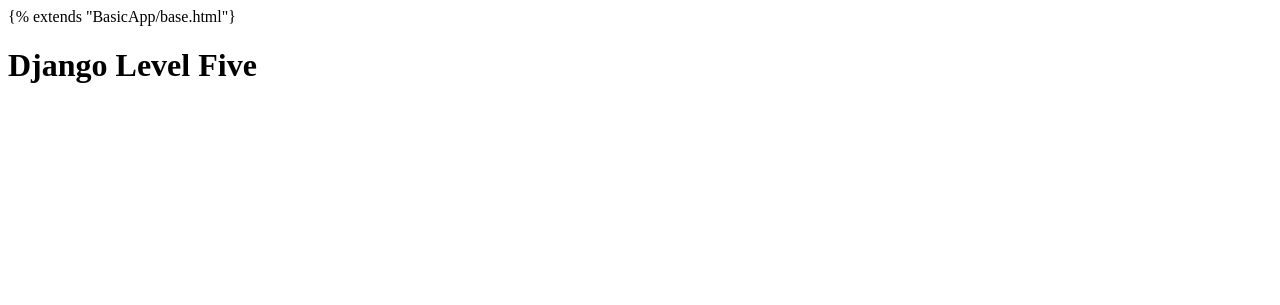
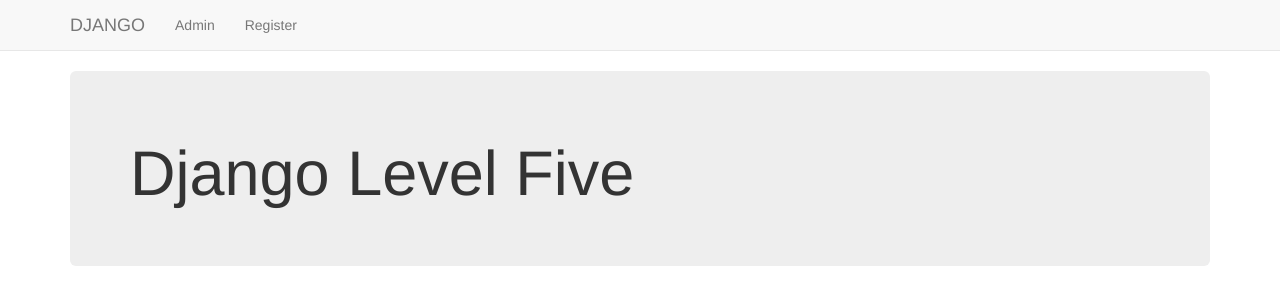
Before and after one commit to KaptejnSzyma/DjangoUserAuth, a Django app: page / in a window 1280 px wide. Shown: the top 305 px of the page. Run offline with Django 3.2, Linux system fonts and the light colour scheme; some libraries are stand-ins or nearby versions.

Commit message:
fixed some issues

```diff
--- a/BasicApp/forms.py
+++ b/BasicApp/forms.py
@@ -1,6 +1,6 @@
 from django import forms
 from django.contrib.auth.models import User
-from basic_app.models import UserProfileInfo
+from BasicApp.models import UserProfileInfo
 
 
 class UserForm(forms.ModelForm):
--- a/templates/BasicApp/index.html
+++ b/templates/BasicApp/index.html
@@ -1,4 +1,4 @@
-{% extends "BasicApp/base.html"}
+{% extends "BasicApp/base.html" %}
 {% block body_block %}
 
 <div class="jumbotron">
--- a/templates/BasicApp/registration.html
+++ b/templates/BasicApp/registration.html
@@ -1,4 +1,4 @@
-{% extends "BasicApp/base.html"}
+{% extends "BasicApp/base.html" %}
 {% load staticfiles %}
 
 {% block body_block %}
```
